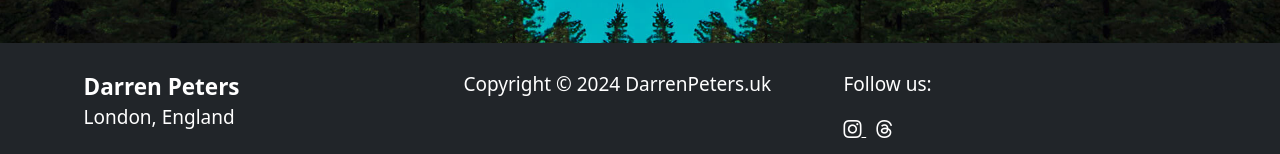
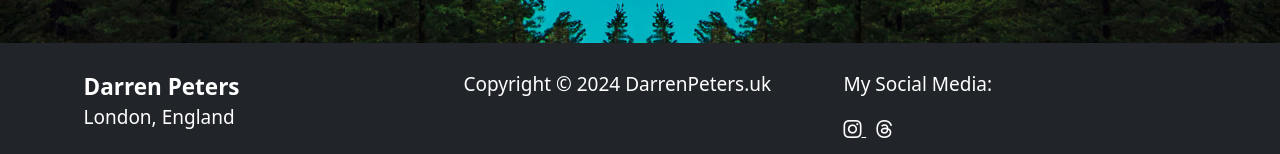
Before and after one commit to marklkm/darrentest, a plain HTML site: page index.html in a window 1280 px wide. Shown: the part 7709-7863 px from the top of the page. Drawn offline with nearby package versions, Linux system fonts and the light colour scheme.

Commit message:
updated footer

```diff
--- a/index.html
+++ b/index.html
@@ -1207,7 +1207,7 @@
           <!-- Grid column for social media links -->
           <div class="col-lg-4 col-md-12 mb-4">
             <div class="py-2">
-              <p>Follow us:</p>
+              <p>My Social Media:</p>
               <a href="https://www.instagram.com/darren_peters369/" class="text-white me-2" target="_blank" aria-label="Instagram">
                 <i class="bi bi-instagram"></i>
               </a>
```
